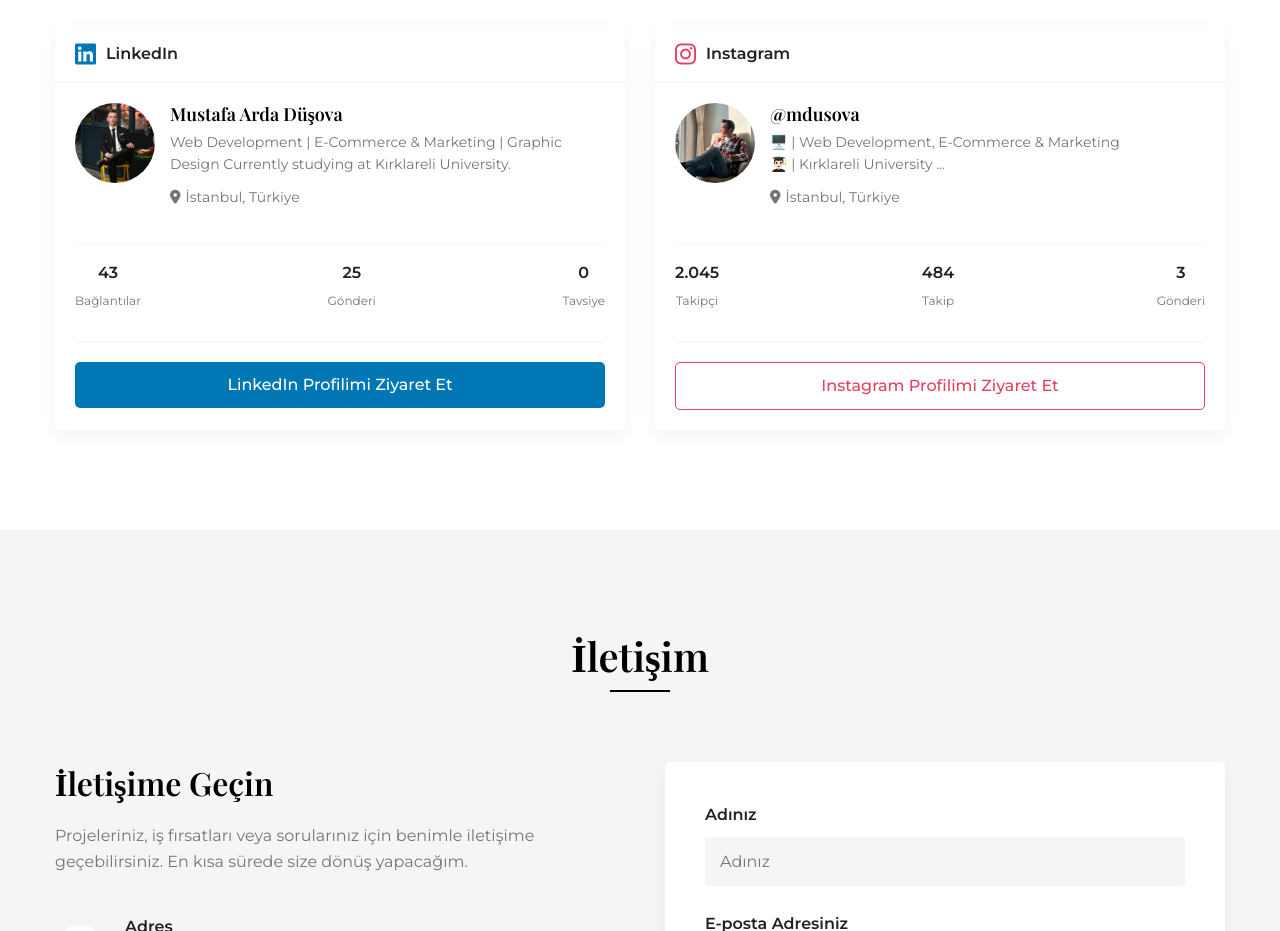
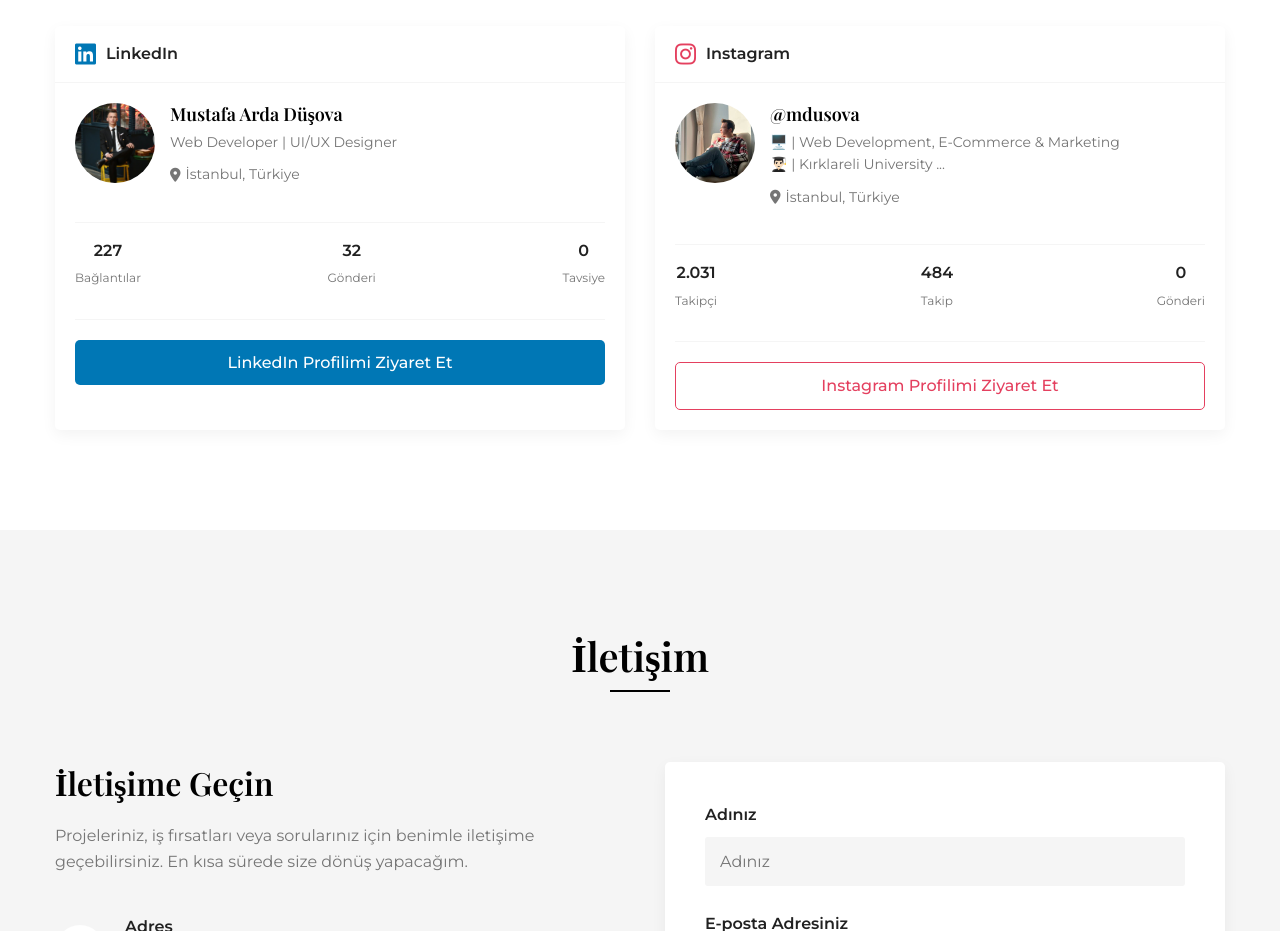
Before and after one commit to dusova/my-portfolio, a plain HTML site: page index.html in a window 1280 px wide. Shown: the part 8180-9111 px from the top of the page. Drawn offline with nearby package versions, Linux system fonts and the light colour scheme.

Commit message:
Update index.html

```diff
--- a/index.html
+++ b/index.html
@@ -46,11 +46,6 @@
     <meta property="twitter:title" content="Mustafa Arda Düşova | UI/UX Tasarımcısı & Front-End Geliştirici">
     <meta property="twitter:description" content="İstanbul'da UI/UX Tasarımcısı ve Front-End Geliştirici. Web tasarımı, e-ticaret ve pazarlama alanlarında 5+ yıl deneyim.">
     <meta property="twitter:image" content="https://mdusova.com/assets/images/og-image.png">
-
-
-
-
-
     <link rel="preconnect" href="https://fonts.googleapis.com">
     <link rel="preconnect" href="https://fonts.gstatic.com" crossorigin>
     <link href="https://fonts.googleapis.com/css2?family=Montserrat:wght@300;400;500;600;700&family=Playfair+Display:wght@400;500;600;700&display=swap" rel="stylesheet" media="print" onload="this.media='all'">
@@ -644,7 +639,7 @@
                         <img src="./assets/images/linkedinProfilePhoto.jpg" alt="LinkedIn Profile" class="profile-image">
                         <div class="profile-details">
                             <h3>Mustafa Arda Düşova</h3>
-                            <p class="profile-position"> Web Development | E-Commerce & Marketing | Graphic Design Currently studying at Kırklareli University.</p>
+                            <p class="profile-position"> Web Developer | UI/UX Designer</p>
                             <p class="profile-location">
                                 <i class="fas fa-map-marker-alt"></i> İstanbul, Türkiye
                             </p>
@@ -653,11 +648,11 @@
 
                     <div class="profile-stats">
                         <div class="stat-item">
-                            <p class="stat-value">43</p>
+                            <p class="stat-value">227</p>
                             <p class="stat-label">Bağlantılar</p>
                         </div>
                         <div class="stat-item">
-                            <p class="stat-value">25</p>
+                            <p class="stat-value">32</p>
                             <p class="stat-label">Gönderi</p>
                         </div>
                         <div class="stat-item">
@@ -689,7 +684,7 @@
 
                     <div class="profile-stats">
                         <div class="stat-item">
-                            <p class="stat-value">2.045</p>
+                            <p class="stat-value">2.031</p>
                             <p class="stat-label">Takipçi</p>
                         </div>
                         <div class="stat-item">
@@ -697,7 +692,7 @@
                             <p class="stat-label">Takip</p>
                         </div>
                         <div class="stat-item">
-                            <p class="stat-value">3</p>
+                            <p class="stat-value">0</p>
                             <p class="stat-label">Gönderi</p>
                         </div>
                     </div>
```
